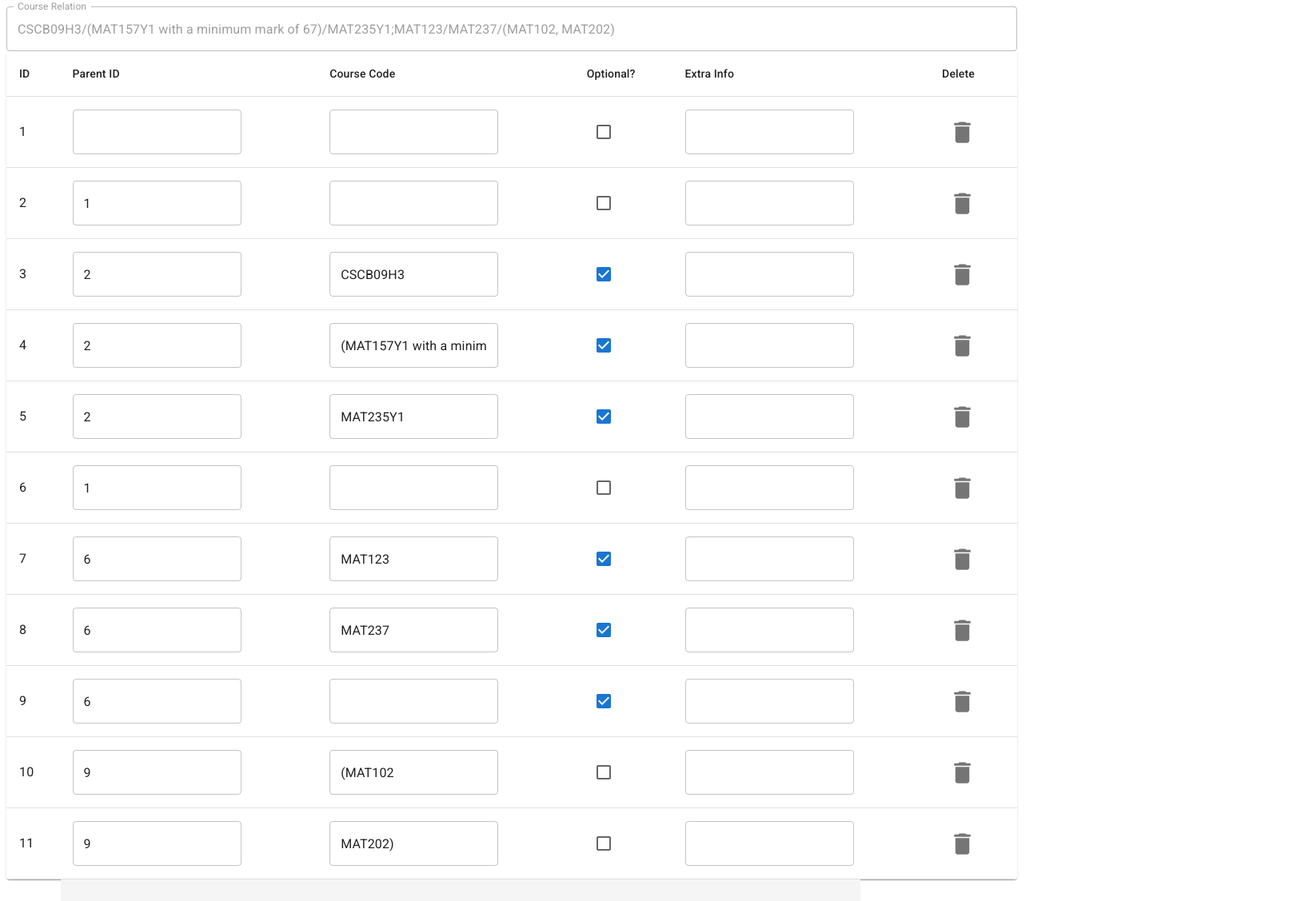
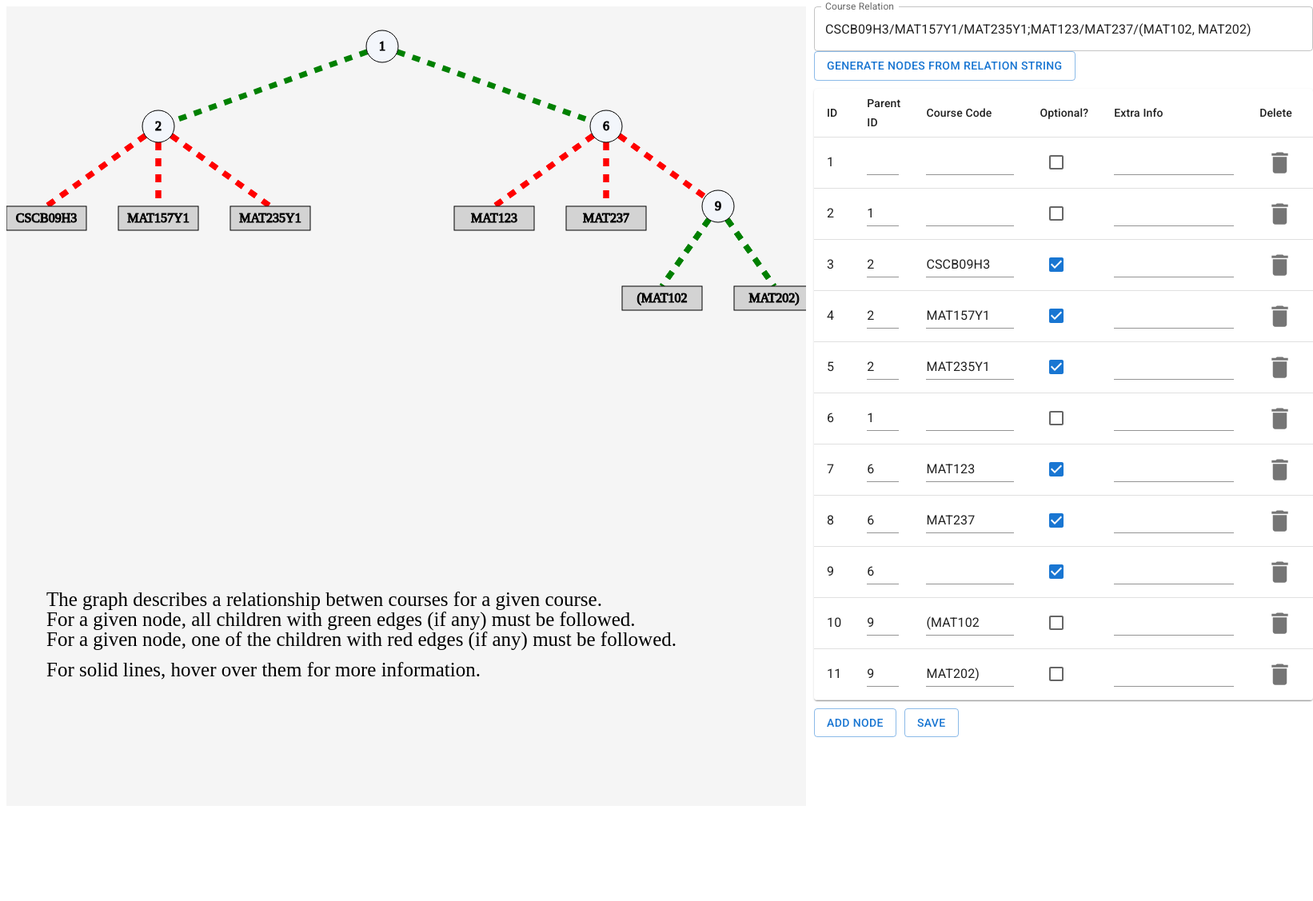
Before and after one commit to JamesYL/uoft-schema, a React (Create React App) app in the folder datagen-gui/: page / in a window 1280 px wide. Shown: the top 1127 px of the page at 80% size, 1642 px wide, since content can reach past the window. After the commit the page ends 1020 px from the top, so only its background shows below. Built offline with nearby package versions, Linux system fonts and the light colour scheme.

Commit message:
can update relaton string now

```diff
--- a/datagen-gui/src/App.tsx
+++ b/datagen-gui/src/App.tsx
@@ -4,18 +4,20 @@
 
 const App = () => {
   const [relation, setRelation] = useState(
-    "CSCB09H3/(MAT157Y1 with a minimum mark of 67)/MAT235Y1;MAT123/MAT237/(MAT102, MAT202)"
+    "CSCB09H3/MAT157Y1/MAT235Y1;MAT123/MAT237/(MAT102, MAT202)"
   );
   const [treeData, setTreeData] = useState<TreeNode[]>([]);
 
   return (
-    <div>
+    <div style={{ display: "flex", overflow: "visible" }}>
+      <div style={{ marginRight: 10 }}>
+        <CourseRelationTree treeData={treeData} />
+      </div>
       <EditCourseRelation
         relation={relation}
+        setTreeData={setTreeData}
         setRelation={setRelation}
-        setTreeData={setTreeData}
       />
-      <CourseRelationTree treeData={treeData} />
     </div>
   );
 };
--- a/datagen-gui/src/components/CourseRelationTree.tsx
+++ b/datagen-gui/src/components/CourseRelationTree.tsx
@@ -101,8 +101,7 @@
   const [hoveredEdge, setHoveredEdge] = useState<OutputTreeLink | null>(null);
 
   useEffect(() => {
-    let root = stratify()([{ id: "0" }]);
-
+    let root = stratify()([{ id: "-1" }]);
     if (treeData.length) {
       root = stratify()(treeData);
     }
--- a/datagen-gui/src/components/EditCourseRelation.tsx
+++ b/datagen-gui/src/components/EditCourseRelation.tsx
@@ -16,10 +16,11 @@
 import generateRelation from "../util/generateRelation";
 import { TreeNode } from "./CourseRelationTree";
 import DeleteIcon from "@mui/icons-material/Delete";
+import { stratify } from "d3";
 export interface EditCourseRelationProps {
   relation: string;
+  setTreeData: (data: TreeNode[]) => unknown;
   setRelation: (relation: string) => unknown;
-  setTreeData: (data: TreeNode[]) => unknown;
 }
 const CourseRelationNode = ({
   node,
@@ -40,19 +41,23 @@
       </TableCell>
       <TableCell>
         <TextField
+          variant="standard"
           value={parentId ?? ""}
           type="number"
           onChange={(e) =>
             handleChange({ ...node, parentId: e.target.value }, index)
           }
+          style={{ width: 40 }}
         />
       </TableCell>
       <TableCell>
         <TextField
+          variant="standard"
           value={code ?? ""}
           onChange={(e) =>
             handleChange({ ...node, code: e.target.value }, index)
           }
+          style={{ width: 110 }}
         />
       </TableCell>
       <TableCell>
@@ -63,10 +68,12 @@
       </TableCell>
       <TableCell>
         <TextField
+          variant="standard"
           value={parentToThisMsg ?? ""}
           onChange={(e) =>
             handleChange({ ...node, parentToThisMsg: e.target.value }, index)
           }
+          style={{ width: 150 }}
         />
       </TableCell>
       <TableCell>
@@ -81,8 +88,8 @@
 
 const EditCourseRelation = ({
   relation,
+  setTreeData,
   setRelation,
-  setTreeData,
 }: EditCourseRelationProps) => {
   const [localTreeData, setLocalTreeData] = useState<TreeNode[]>(
     useMemo(() => generateRelation(relation), [relation])
@@ -103,6 +110,24 @@
     },
     [setLocalTreeData]
   );
+  const handleAdd = useCallback(() => {
+    setLocalTreeData((state) => {
+      const ids = new Set(state.map((item) => item.id));
+      let id = state.length;
+      while (ids.has(`${id}`)) {
+        id++;
+      }
+      return [...state, { id: `${id}` }];
+    });
+  }, [setLocalTreeData]);
+  const handleSave = () => {
+    try {
+      stratify()(localTreeData);
+      setTreeData(localTreeData);
+    } catch (err) {
+      alert("Invalid nodes, they don't form a tree");
+    }
+  };
 
   useEffect(() => {
     setTreeData(localTreeData);
@@ -110,15 +135,25 @@
   }, []);
 
   return (
-    <>
+    <div style={{ width: 650 }}>
       <TextField
         defaultValue={relation}
-        disabled
         fullWidth
         label="Course Relation"
+        onChange={(e) => setRelation(e.target.value)}
       />
-      <TableContainer component={Paper}>
-        <Table>
+      <Button
+        variant="outlined"
+        style={{ marginBottom: 10 }}
+        onClick={() => {
+          const nodes = generateRelation(relation);
+          setLocalTreeData(nodes);
+        }}
+      >
+        Generate Nodes From Relation String
+      </Button>
+      <TableContainer component={Paper} style={{ marginBottom: 10 }}>
+        <Table size="small">
           <TableHead>
             <TableRow>
               <TableCell>ID</TableCell>
@@ -142,8 +177,17 @@
           </TableBody>
         </Table>
       </TableContainer>
-      <Button variant="outlined">Save</Button>
-    </>
+      <Button
+        variant="outlined"
+        onClick={handleAdd}
+        style={{ marginRight: 10 }}
+      >
+        Add Node
+      </Button>
+      <Button variant="outlined" onClick={handleSave}>
+        Save
+      </Button>
+    </div>
   );
 };
 export default EditCourseRelation;
```
